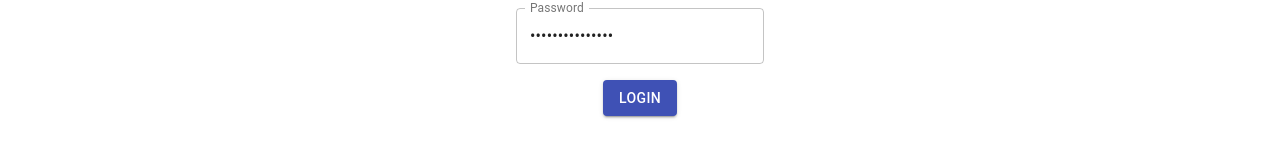
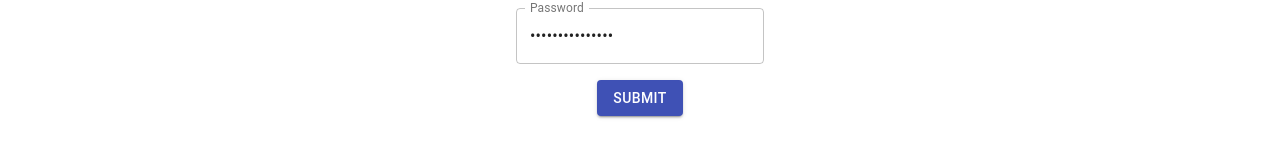
Before and after one commit to Kernelkun/simple-todo, a React (Create React App) app: page / in a window 1280 px wide. Shown: the part 306-464 px from the top of the page. Built offline with nearby package versions, Linux system fonts and the light colour scheme.

Commit message:
New: add form test to login page

```diff
--- a/src/pages/Login/Login.js
+++ b/src/pages/Login/Login.js
@@ -7,6 +7,7 @@ import {checkValidToken} from '../../utils/token'
 
 const Login = () => {
   const {setUser} = useUser()
+  const [isDisabled, setIsDisabled] = useState(false)
   const [formData, setFormData] = useState({user: '', password: ''})
 
   const handleLogin = async () => {
@@ -31,6 +32,7 @@ const Login = () => {
 
   const handleSubmit = async (event) => {
     event.preventDefault()
+    setIsDisabled(true)
     await handleLogin()
   }
 
@@ -62,8 +64,8 @@ const Login = () => {
             />
           </Grid>
           <Grid item>
-            <Button color="primary" type="submit" variant="contained">
-              Login
+            <Button color="primary" disabled={isDisabled} type="submit" variant="contained">
+              Submit
             </Button>
           </Grid>
         </Grid>
```
Also changed, not shown: 2 other files (tests, documents, lock files or other folders).
